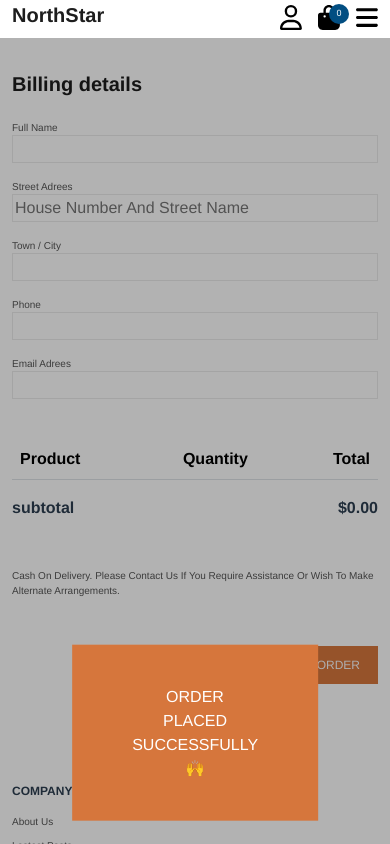
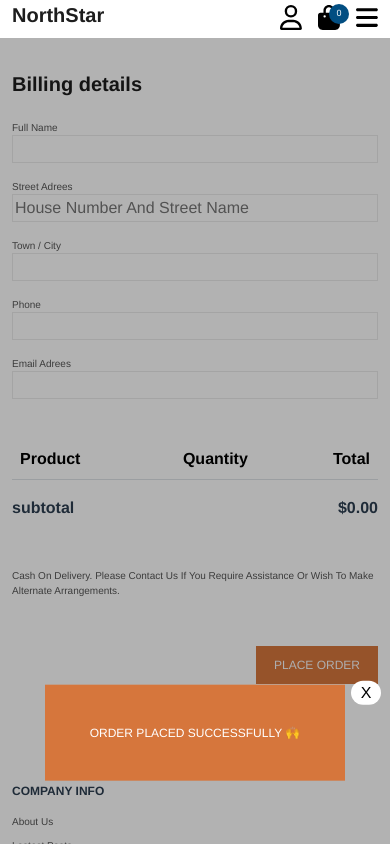
Before and after one commit to Abdalla34/fornt_task, a Vue app: page /ChekOut in a window 390 px wide. Both pictures are taken after a click on the button "PLACE ORDER". Shown: the top 844 px of the page. Built offline with nearby package versions, Linux system fonts and the light colour scheme.

Commit message:
fixed-product

```diff
--- a/src/views/ChekOut.vue
+++ b/src/views/ChekOut.vue
@@ -96,6 +96,7 @@
         <span class="span text-uppercase text-white"
           >Order placed successfully 🙌</span
         >
+        <span @click="OrderMessage()" class="close">X</span>
       </div>
     </div>
   </div>
@@ -143,8 +144,30 @@ export default {
   top: 50%;
   left: 50%;
   transform: translate(-50%, -50%);
-  z-index: 200;
+  z-index: 100;
   background-color: #d6763c;
   padding: 40px 60px;
 }
+.close {
+  color: black;
+  cursor: pointer;
+  position: absolute;
+  top: 45%;
+  left: 68%;
+  z-index: 120;
+  width: 30px;
+  border-radius: 20px;
+  background-color: white;
+}
+@media (max-width: 578px) {
+  .span {
+    padding: 39px;
+    font-size: 12px;
+    width: 300px;
+  }
+  .close {
+    left: 90%;
+    margin-top: 22px;
+  }
+}
 </style>
```
